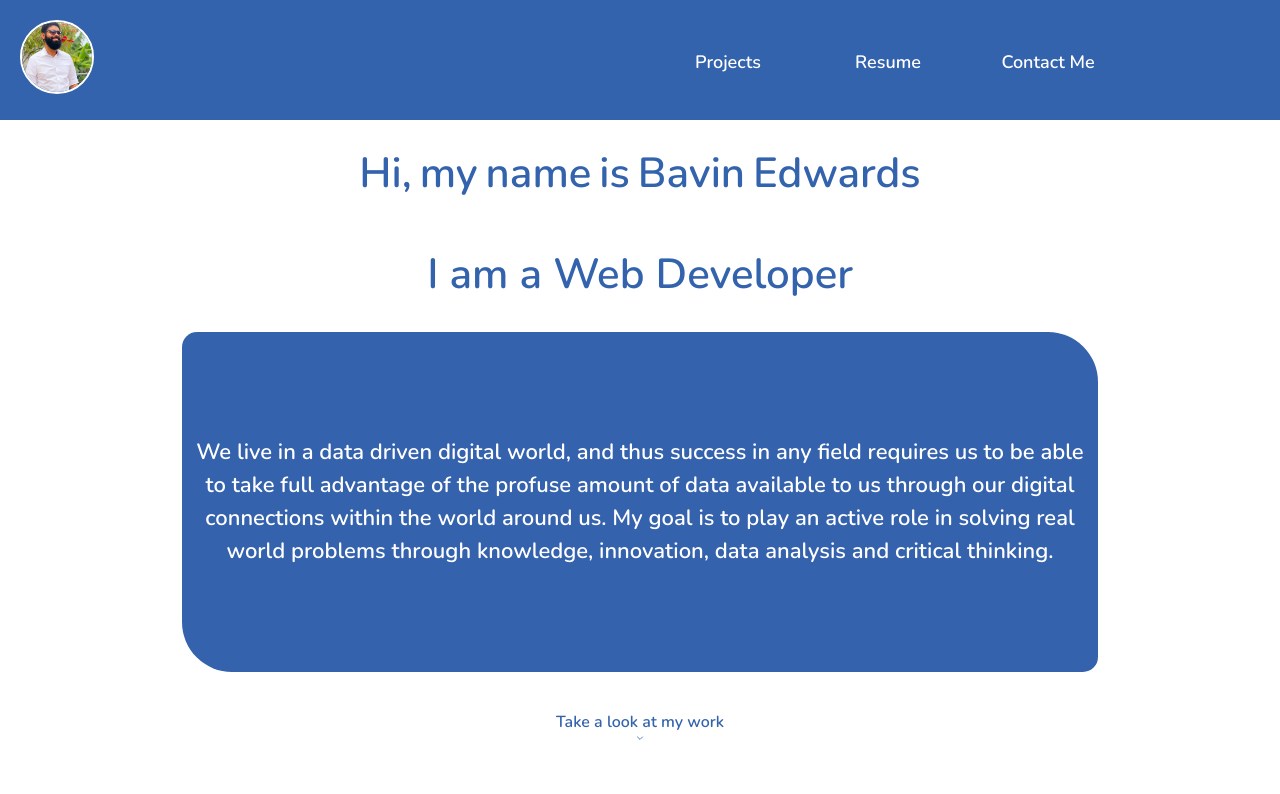
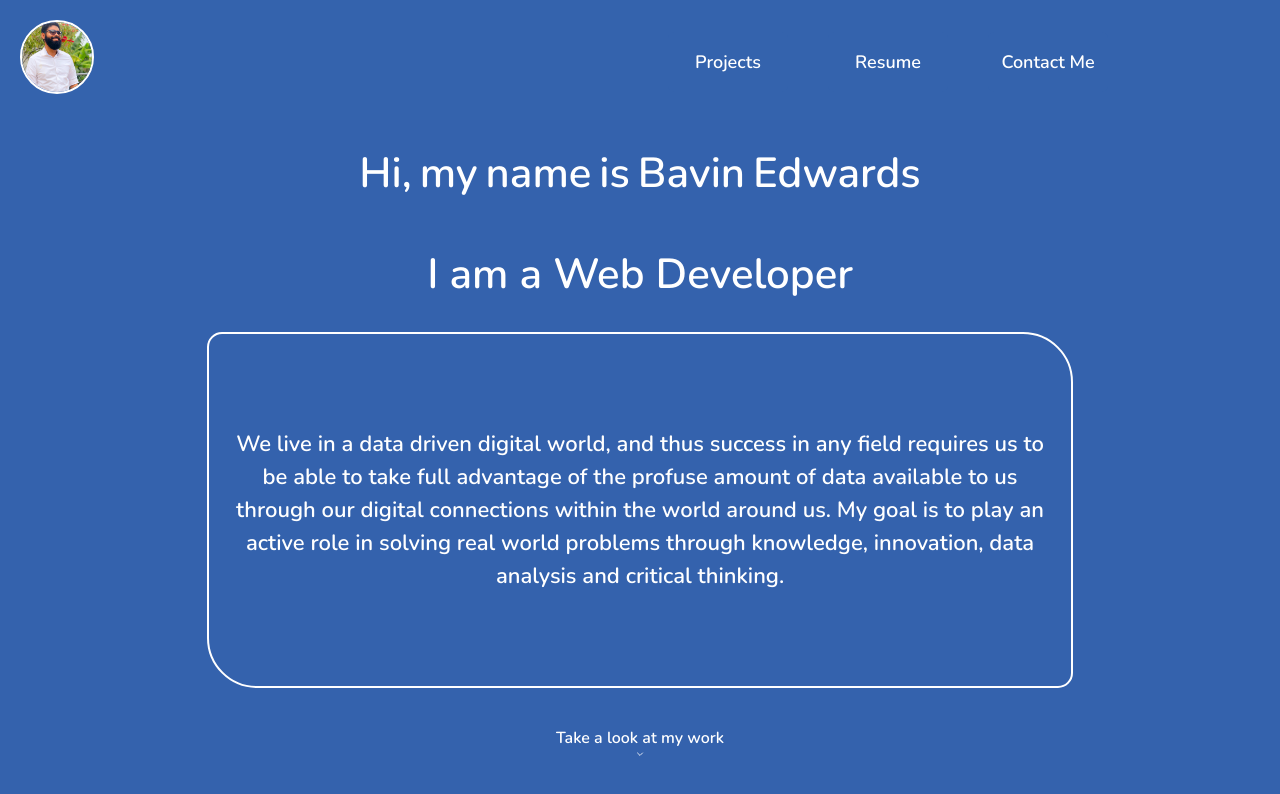
Before and after one commit to zerico007/profile, a React (Create React App) app: page / in a window 1280 px wide. Shown: the top 794 px of the page. Built offline with nearby package versions, Linux system fonts and the light colour scheme.

Commit message:
site revamp

```diff
--- a/src/components/App.js
+++ b/src/components/App.js
@@ -9,19 +9,34 @@ import { usePersistedState } from "../utils";
 
 function App() {
   const [mobile, setMobile] = usePersistedState("mobile", false);
+  const [orientation, setOrientation] = usePersistedState("orientation", "landscape");
   const [route, setRoute] = usePersistedState("route", "home");
 
-  const checkIfMobile = () =>
-    window.innerWidth < 768 ? setMobile(true) : setMobile(false);
+  const checkIfMobileOrTablet = () =>
+     window.matchMedia('(max-width: 768px)').matches ? setMobile(true) : setMobile(false);
+
+  const isPortrait = () => window.matchMedia("(orientation: portrait)").matches;
 
   useEffect(() => {
-    window.addEventListener("resize", checkIfMobile);
-    return () => window.removeEventListener("resize", checkIfMobile);
+    window.addEventListener("resize", checkIfMobileOrTablet);
+    return () => window.removeEventListener("resize", checkIfMobileOrTablet);
   });
 
   useEffect(() => {
-    window.innerWidth < 900 ? setMobile(true) : setMobile(false);
+     window.matchMedia('(max-width: 768px)').matches ? setMobile(true) : setMobile(false);
   }, [setMobile]);
+
+  useEffect(() => {
+    window.scroll({
+      top: 0,
+      left: 0,
+      behavior: 'smooth'
+    });
+  }, [route, orientation])
+
+  useEffect(() => {
+    isPortrait() ? setOrientation("portrait") : setOrientation("landscape");
+  })
 
   const ContainerDiv = styled.div`
     position: absolute;
@@ -34,7 +49,7 @@ function App() {
     <>
       <NavBar mobile={mobile} setRoute={setRoute} route={route} />
       <ContainerDiv>
-        {route === "home" && <Home mobile={mobile} setRoute={setRoute} />}
+        {route === "home" && <Home mobile={mobile} orientation={orientation} setRoute={setRoute} />}
         {route === "resume" && <Resume mobile={mobile} />}
         {route === "projects" && <Projects mobile={mobile} />}
         {route === "contacts" && <Contacts mobile={mobile} />}
--- a/src/components/Contacts.js
+++ b/src/components/Contacts.js
@@ -15,13 +15,13 @@ const ContactBox = styled.div`
     rgba(0, 0, 0, 0.22) 0px 10px 10px;
   transition: all 0.3s ease-in-out;
   cursor: pointer;
-  background: #78fff1;
-  color: #361999;
-  border: 2px solid #361999;
+  background: white;
+  color: #3463ad;
+  border: 2px solid #3463ad;
   &:hover {
-    background: #361999;
-    color: #78fff1;
-    border: 2px solid #78fff1;
+    background: #3463ad;
+    color: white;
+    border: 2px solid white;
     transform: scale(1.2);
   }
 `;
--- a/src/components/Home.js
+++ b/src/components/Home.js
@@ -10,7 +10,6 @@ const ContainerDiv = styled.div`
   overflow-y: scroll;
   display: flex;
   flex-direction: column;
-
   align-items: center;
 `;
 
@@ -20,17 +19,17 @@ const AboutDiv = styled.div`
   margin: 1rem 0;
   justify-content: center;
   align-items: center;
-  background: rgba(52, 98, 173);
   width: 70vw;
+  max-width: 830px;
   height: 40vh;
-  border: none;
-  padding: 10px;
+  border: ${(props) => (props.mobileSite ? "none" : "2px solid white")};
+  padding: 1rem;
   color: white;
   border-radius: 15px 50px;
   line-height: 150%;
   font-weight: bold;
   text-align: center;
-  animation: enterLeft 4.8s;
+  animation: fadeIn 4.8s;
   @media (max-width: 400px) {
     font-size: 14px;
   }
@@ -52,7 +51,7 @@ const NameDiv = styled.div`
   font-size: ${(props) => (props.mobileSite ? "32px" : "42px")};
   font-weight: bold;
   text-align: center;
-  color: #3463ad;
+  color: white;
   @media (max-width: 400px) {
     font-size: 36px;
   }
@@ -71,7 +70,7 @@ const TitleDiv = styled.div`
   padding: 10px;
   font-size: ${(props) => (props.mobileSite ? "28px" : "42px")};
   font-weight: bold;
-  color: #3463ad;
+  color: white;
   @media (max-width: 400px) {
     font-size: 24px;
   }
@@ -86,7 +85,7 @@ const Footer = styled.div`
   align-items: center;
   height: 32px;
   font-weight: bold;
-  color: #3463ad;
+  color: white;
   width: fit-content;
   animation: bounce 1s infinite alternate;
   cursor: pointer;
@@ -95,9 +94,9 @@ const Footer = styled.div`
   }
 `;
 
-const Home = ({ mobile, setRoute }) => {
+const Home = ({ mobile, setRoute, orientation }) => {
   const fontSizeAboutDiv = () => {
-    if (window.matchMedia("(orientation: landscape)").matches && mobile) {
+    if (orientation === "landscape" && window.innerHeight < 500) {
       return "14px";
     } else if (mobile) {
       return "16px";
--- a/src/components/NavBar.js
+++ b/src/components/NavBar.js
@@ -156,7 +156,7 @@ const NavBar = ({ mobile, setRoute, route }) => {
       )}
       {mobile && (
         <NavButton
-          onClick={!isDisabled && handleMobileNavClick}
+          onClick={() => !isDisabled && handleMobileNavClick()}
           style={{ float: "right", marginRight: "0" }}
         >
           {nav ? (
--- a/src/components/Projects.js
+++ b/src/components/Projects.js
@@ -16,12 +16,12 @@ const ProjectDiv = styled.div`
   max-width: 830px;
   height: ${(props) => (props.mobileSite ? "auto" : "600px")};
   border: none;
-  padding: 10px;
+  padding: 0.7rem;
   border-radius: 6px;
   background-color: white;
   box-shadow: rgba(0, 0, 0, 0.25) 0px 14px 28px,
     rgba(0, 0, 0, 0.22) 0px 10px 10px;
-  animation: enterTop 1.8s;
+  animation: fadeIn 1s;
 `;
 
 const LaunchCover = styled.div`
@@ -50,14 +50,14 @@ const LaunchButton = styled.button`
   border: 2px solid white;
   outline: none;
   cursor: pointer;
-  border-radius: 4px;
+  border-radius: 0.5rem;
   display: flex;
   align-items: center;
   justify-content: center;
   color: white;
   background: none;
-  height: 32px;
-  width: 150px;
+  height: 2rem;
+  width: 10rem;
   font-weight: bold;
   transition: all ease-in-out 0.3s;
   &:hover {
--- a/src/components/Resume.js
+++ b/src/components/Resume.js
@@ -21,14 +21,17 @@ const ResumeDiv = styled.div`
 const DownloadButton = styled.button`
   position: relative;
   margin: 50px auto;
-  width: 150px;
-  height: 35px;
-  background: #78fff1;
+  width: 11rem;
+  height: 2.5rem;
+  background: white;
   color: #3463ad;
   border: 2px solid #3463ad;
   border-radius: 20px;
   outline: none;
   cursor: pointer;
+  font-weight: 900;
+  font-size: 1rem;
+  font-family: "Nunito", sans-serif;
   display: flex;
   align-items: center;
   justify-content: center;
@@ -36,8 +39,8 @@ const DownloadButton = styled.button`
   animation: enterLeft 1s;
   &:hover {
     background: #3463ad;
-    color: #78fff1;
-    border: 2px solid #78fff1;
+    color: white;
+    border: 2px solid white;
     transform: scale(1.2);
   }
 `;
--- a/src/index.css
+++ b/src/index.css
@@ -1,7 +1,7 @@
 body {
   margin: 0;
   font-family: "Nunito", sans-serif;
-  background: white;
+  background: rgba(52, 98, 173);
   -webkit-font-smoothing: antialiased;
   -moz-osx-font-smoothing: grayscale;
 }
@@ -79,12 +79,15 @@ span {
 @keyframes fadeIn {
   0% {
     opacity: 0;
+    transform: translateY(100px);
   }
   50% {
     opacity: 0;
+    transform: translateY(50px);
   }
   100% {
     opacity: 1;
+    transform: translateY(0);
   }
 }
 
```
Also changed, not shown: 1 other file (tests, documents, lock files or other folders).
